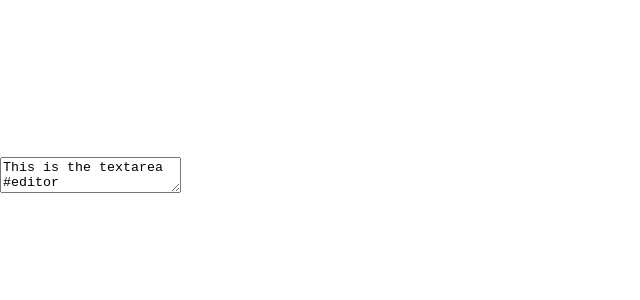
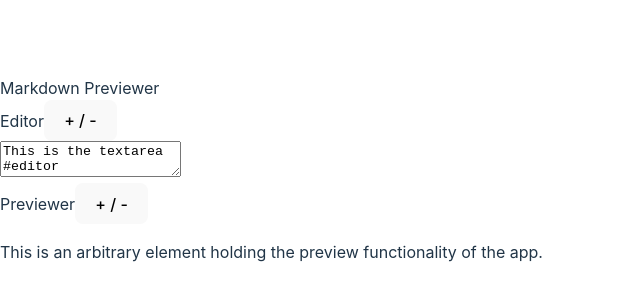
Before and after one commit to ericraycodes/fcc-markdown-previewer-1.0, a React (Vite) app: page / in a window 1280 px wide. Shown: the part 222-522 px from the top of the page, without its empty margins (0-640 px from the left). Built offline with nearby package versions, Linux system fonts and the light colour scheme.

Commit message:
App 1.1 accessible structures

```diff
--- a/index.html
+++ b/index.html
@@ -3,7 +3,7 @@
   <head>
     <meta charset="UTF-8" />
     <meta name="viewport" content="width=device-width, initial-scale=1.0" />
-    <title>FCC: Markdown Previwer</title>
+    <title>FCC: Markdown Previewer</title>
   </head>
   <body>
 
--- a/src/App.jsx
+++ b/src/App.jsx
@@ -7,10 +7,27 @@ function App() {
 
   return (
     <>
+    <header>Markdown Previewer</header>
+    <main>
     <div>
+      <div>
+        <label for='editor'>Editor</label>
+        <button className='resize-button' aria-label='resize button.'>+ / -</button>
+      </div>
       <textarea id='editor' defaultValue={'This is the textarea #editor'}></textarea>
-      <div id='preview'></div>
     </div>
+    <div>
+      <div>
+        <label for='preview'>Previewer</label>
+        <button className='resize-button' aria-label='resize button.'>+ / -</button>
+      </div>
+      <div id='preview'>
+        <p>
+          This is an arbitrary element holding the preview functionality of the app.
+        </p>
+      </div>
+    </div>
+    </main>
     </>
   )
 }
```
